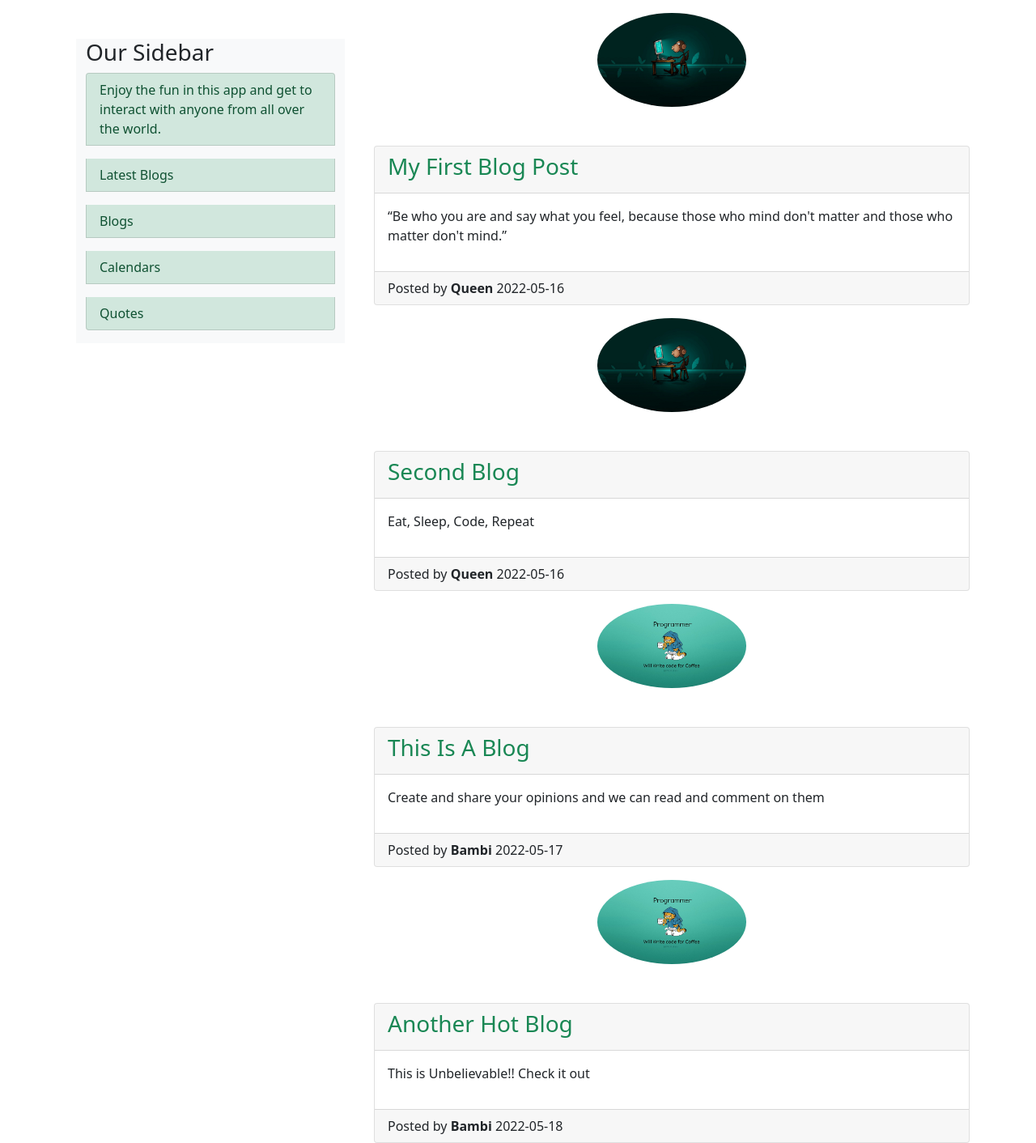
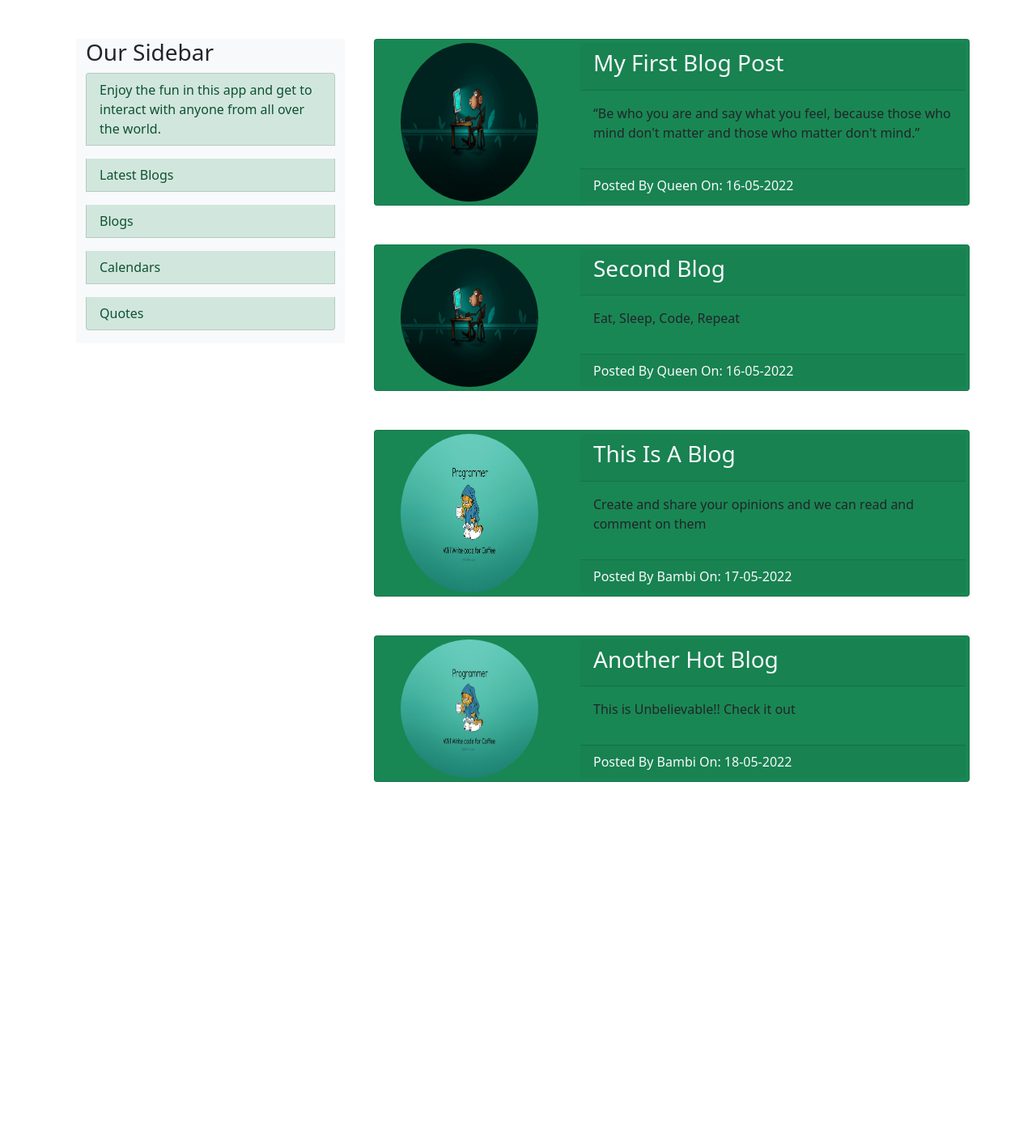
Before and after one commit to Moni-que/OpinionsApp, a Flask app: page / in a window 1280 px wide. Shown: the part 56-1468 px from the top of the page at 81% size. After the commit the page ends 1022 px from the top, so only its background shows below. Run offline with Flask 2, Linux system fonts and the light colour scheme; data comes from the database, SQL or seed files in the repository; both versions use the stored data as it was after the commit.

Commit message:
add more styling on image

```diff
--- a/MyOpinionsApp/templates/home.html
+++ b/MyOpinionsApp/templates/home.html
@@ -2,17 +2,23 @@
 
 {% block content %}
     {% for post in posts %}
-    <div class="mt-3">
-        <img class="mx-auto d-block w-25  rounded-circle" src="{{ url_for('static', filename = 'images/' + post.author.image_path) }}">
-        <div class="card mt-5">
-            <div class="card-header">
-                <h3><a class="text-success text-decoration-none" href="{{ url_for('post', post_id = post.id) }}">{{ post.title }}</a></h3>
-            </div>
-            <div class="card-body">
-                <p>{{ post.content }}</p>
-            </div>
-            <div class="card-footer">
-                <span>Posted by <strong>{{ post.author.username }}</strong> </span> <span>{{ post.date_posted.strftime('%Y-%m-%d') }}</span>
+    <div class="mt-3 ">
+        <div class="card mt-5 p-1 bg-success">
+            <div class="row">
+                <div class="col-md-4 d-flex justify-content-center">
+                    <img class="img-fluid w-75 rounded-circle" src="{{ url_for('static', filename = 'images/' + post.author.image_path) }}">
+                </div>
+                <div class="col-md-8">
+                    <div class="card-header">
+                        <h3><a class="text-light text-decoration-none" href="{{ url_for('post', post_id = post.id) }}">{{ post.title }}</a></h3>
+                    </div>
+                    <div class="card-body">
+                        <p>{{ post.content }}</p>
+                    </div>
+                    <div class="card-footer text-light">
+                        <span>Posted By {{ post.author.username }} On: {{ post.date_posted.strftime('%d-%m-%Y') }}</span>
+                    </div>
+                </div>
             </div>
         </div>
     </div>
```
Also changed, not shown: MyOpinionsApp/site.db.
